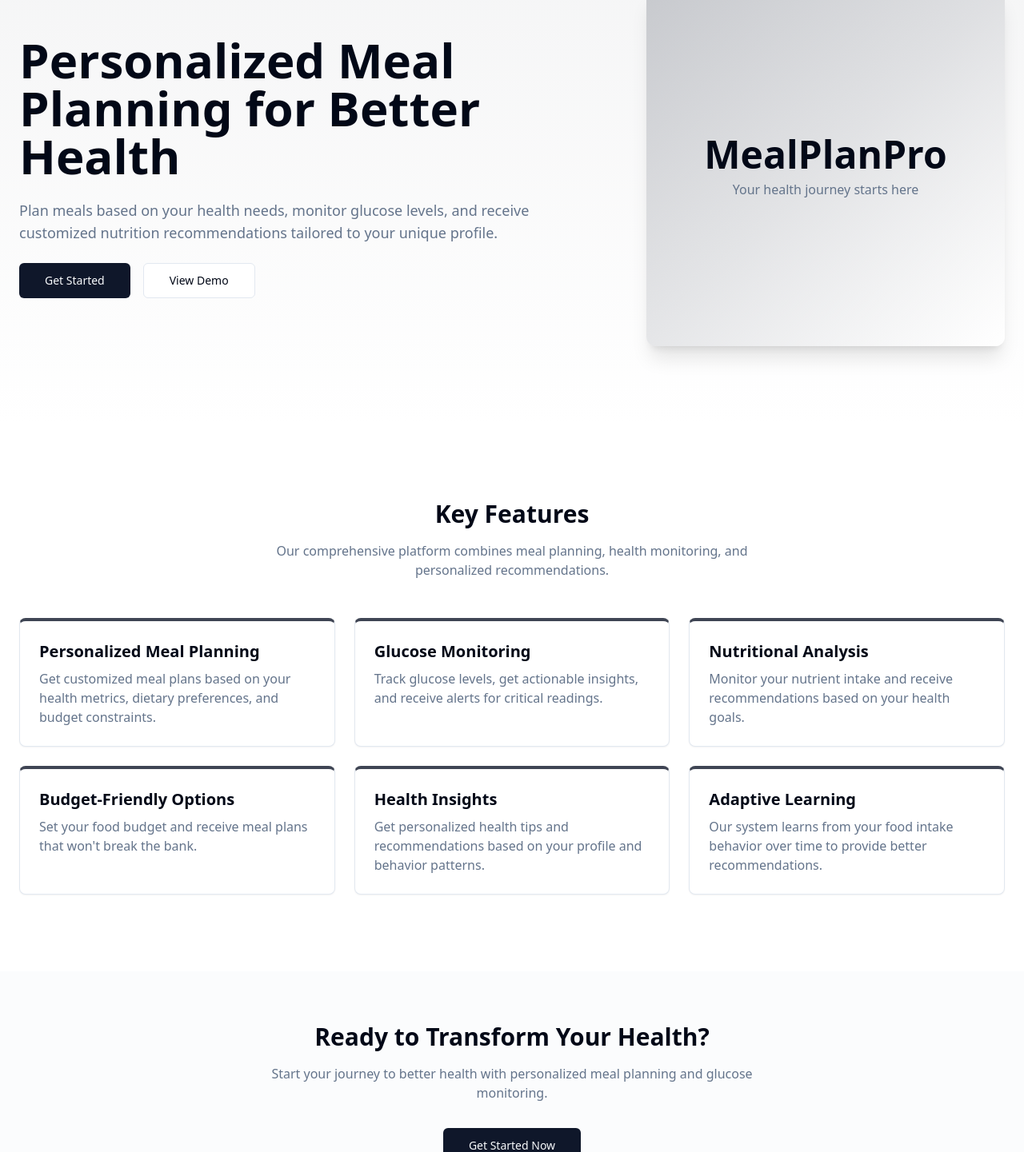
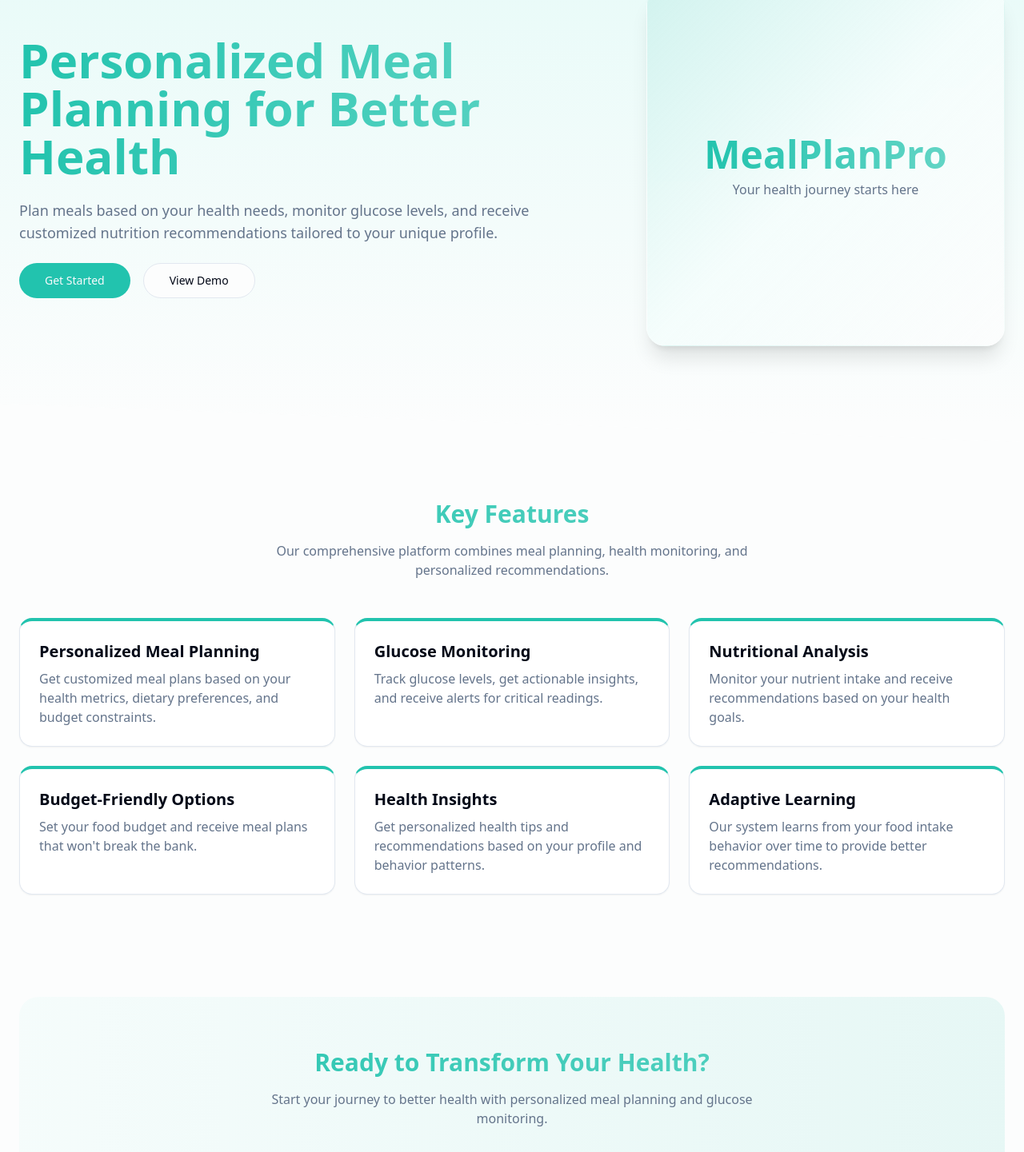
Before and after one commit to Jessic-asomugha/wonder-it-works, a React (Vite) app: page / in a window 1280 px wide. Shown: the part 143-1584 px from the top of the page at 80% size. Built offline with nearby package versions, Linux system fonts and the light colour scheme.

Commit message:
Refactor: Improve UI aesthetics
This commit refactors the UI to improve the overall aesthetics of the application.

```diff
--- a/src/index.css
+++ b/src/index.css
@@ -1,10 +1,11 @@
+
 @tailwind base;
 @tailwind components;
 @tailwind utilities;
 
 @layer base {
   :root {
-    --background: 0 0% 100%;
+    --background: 180 20% 99%;
     --foreground: 222.2 84% 4.9%;
 
     --card: 0 0% 100%;
@@ -13,7 +14,7 @@
     --popover: 0 0% 100%;
     --popover-foreground: 222.2 84% 4.9%;
 
-    --primary: 222.2 47.4% 11.2%;
+    --primary: 172 70% 45%;
     --primary-foreground: 210 40% 98%;
 
     --secondary: 210 40% 96.1%;
@@ -22,7 +23,7 @@
     --muted: 210 40% 96.1%;
     --muted-foreground: 215.4 16.3% 46.9%;
 
-    --accent: 210 40% 96.1%;
+    --accent: 172 70% 94%;
     --accent-foreground: 222.2 47.4% 11.2%;
 
     --destructive: 0 84.2% 60.2%;
@@ -30,25 +31,18 @@
 
     --border: 214.3 31.8% 91.4%;
     --input: 214.3 31.8% 91.4%;
-    --ring: 222.2 84% 4.9%;
+    --ring: 172 70% 45%;
 
-    --radius: 0.5rem;
+    --radius: 1rem;
 
-    --sidebar-background: 0 0% 98%;
-
+    --sidebar-background: 180 20% 99%;
     --sidebar-foreground: 240 5.3% 26.1%;
-
-    --sidebar-primary: 240 5.9% 10%;
-
+    --sidebar-primary: 172 70% 40%;
     --sidebar-primary-foreground: 0 0% 98%;
-
-    --sidebar-accent: 240 4.8% 95.9%;
-
+    --sidebar-accent: 172 70% 94%;
     --sidebar-accent-foreground: 240 5.9% 10%;
-
     --sidebar-border: 220 13% 91%;
-
-    --sidebar-ring: 217.2 91.2% 59.8%;
+    --sidebar-ring: 172 70% 45%;
   }
 
   .dark {
@@ -61,7 +55,7 @@
     --popover: 222.2 84% 4.9%;
     --popover-foreground: 210 40% 98%;
 
-    --primary: 210 40% 98%;
+    --primary: 172 70% 40%;
     --primary-foreground: 222.2 47.4% 11.2%;
 
     --secondary: 217.2 32.6% 17.5%;
@@ -70,7 +64,7 @@
     --muted: 217.2 32.6% 17.5%;
     --muted-foreground: 215 20.2% 65.1%;
 
-    --accent: 217.2 32.6% 17.5%;
+    --accent: 172 32.6% 17.5%;
     --accent-foreground: 210 40% 98%;
 
     --destructive: 0 62.8% 30.6%;
@@ -78,15 +72,16 @@
 
     --border: 217.2 32.6% 17.5%;
     --input: 217.2 32.6% 17.5%;
-    --ring: 212.7 26.8% 83.9%;
+    --ring: 172 70% 45%;
+
     --sidebar-background: 240 5.9% 10%;
     --sidebar-foreground: 240 4.8% 95.9%;
-    --sidebar-primary: 224.3 76.3% 48%;
+    --sidebar-primary: 172 70% 40%;
     --sidebar-primary-foreground: 0 0% 100%;
     --sidebar-accent: 240 3.7% 15.9%;
     --sidebar-accent-foreground: 240 4.8% 95.9%;
     --sidebar-border: 240 3.7% 15.9%;
-    --sidebar-ring: 217.2 91.2% 59.8%;
+    --sidebar-ring: 172 70% 45%;
   }
 }
 
@@ -97,5 +92,24 @@
 
   body {
     @apply bg-background text-foreground;
+    font-feature-settings: "ss01", "ss02", "cv01", "cv02", "cv03";
   }
 }
+
+@layer components {
+  .gradient-heading {
+    @apply bg-gradient-to-r from-primary to-primary/70 bg-clip-text text-transparent;
+  }
+
+  .feature-card {
+    @apply transition-all duration-300 hover:shadow-lg hover:shadow-primary/10 hover:-translate-y-1;
+  }
+
+  .glass-card {
+    @apply backdrop-blur-sm bg-white/90 dark:bg-black/70 shadow-xl border border-white/20 dark:border-white/10;
+  }
+
+  .dashboard-card {
+    @apply border-t-4 border-t-primary shadow-md hover:shadow-lg transition-shadow duration-200;
+  }
+}
--- a/src/pages/Index.tsx
+++ b/src/pages/Index.tsx
@@ -6,12 +6,12 @@ import { Card, CardContent } from "@/components/ui/card";
 const Index = () => {
   return (
     <div className="min-h-screen bg-background">
-      {/* Hero Section */}
-      <div className="relative bg-gradient-to-b from-primary/5 to-background pt-20 pb-16 md:pt-32 md:pb-24">
+      {/* Hero Section with enhanced design */}
+      <div className="relative bg-gradient-to-b from-accent to-background pt-20 pb-16 md:pt-32 md:pb-24">
         <div className="container max-w-7xl mx-auto px-6">
           <div className="flex flex-col md:flex-row items-center justify-between gap-12">
             <div className="flex-1 space-y-6 text-center md:text-left">
-              <h1 className="text-4xl md:text-5xl lg:text-6xl font-bold leading-tight">
+              <h1 className="text-4xl md:text-5xl lg:text-6xl font-bold leading-tight gradient-heading">
                 Personalized Meal Planning for Better Health
               </h1>
               <p className="text-lg text-muted-foreground max-w-2xl">
@@ -19,37 +19,40 @@ const Index = () => {
               </p>
               <div className="flex flex-col sm:flex-row gap-4 justify-center md:justify-start">
                 <Link to="/onboarding">
-                  <Button size="lg" className="w-full sm:w-auto">Get Started</Button>
+                  <Button size="lg" className="w-full sm:w-auto rounded-full font-medium">Get Started</Button>
                 </Link>
                 <Link to="/dashboard">
-                  <Button variant="outline" size="lg" className="w-full sm:w-auto">View Demo</Button>
+                  <Button variant="outline" size="lg" className="w-full sm:w-auto rounded-full font-medium">View Demo</Button>
                 </Link>
               </div>
             </div>
             <div className="flex-1 w-full max-w-md">
-              <div className="aspect-square rounded-xl bg-gradient-to-br from-primary/20 via-primary/10 to-background shadow-xl flex items-center justify-center p-6">
+              <div className="aspect-square rounded-3xl bg-gradient-to-br from-primary/20 via-accent/40 to-background shadow-xl glass-card flex items-center justify-center p-6">
                 <div className="text-center">
-                  <div className="text-5xl font-bold mb-2">MealPlanPro</div>
+                  <div className="text-5xl font-bold mb-2 gradient-heading">MealPlanPro</div>
                   <p className="text-muted-foreground">Your health journey starts here</p>
                 </div>
               </div>
             </div>
           </div>
         </div>
+
+        {/* Decorative elements */}
+        <div className="absolute -bottom-6 left-0 right-0 h-12 bg-background" style={{ clipPath: "polygon(0 0, 100% 100%, 100% 100%, 0% 100%)" }}></div>
       </div>
 
-      {/* Feature Section */}
-      <div className="py-12 md:py-24">
+      {/* Feature Section with enhanced cards */}
+      <div className="py-16 md:py-24">
         <div className="container max-w-7xl mx-auto px-6">
           <div className="text-center mb-12">
-            <h2 className="text-3xl font-bold mb-4">Key Features</h2>
+            <h2 className="text-3xl font-bold mb-4 gradient-heading">Key Features</h2>
             <p className="text-muted-foreground max-w-2xl mx-auto">
               Our comprehensive platform combines meal planning, health monitoring, and personalized recommendations.
             </p>
           </div>
 
           <div className="grid grid-cols-1 md:grid-cols-2 lg:grid-cols-3 gap-6">
-            <Card className="border-t-4 border-t-primary/80">
+            <Card className="feature-card border-t-4 border-t-primary">
               <CardContent className="pt-6">
                 <h3 className="text-xl font-semibold mb-2">Personalized Meal Planning</h3>
                 <p className="text-muted-foreground">
@@ -58,7 +61,7 @@ const Index = () => {
               </CardContent>
             </Card>
 
-            <Card className="border-t-4 border-t-primary/80">
+            <Card className="feature-card border-t-4 border-t-primary">
               <CardContent className="pt-6">
                 <h3 className="text-xl font-semibold mb-2">Glucose Monitoring</h3>
                 <p className="text-muted-foreground">
@@ -67,7 +70,7 @@ const Index = () => {
               </CardContent>
             </Card>
 
-            <Card className="border-t-4 border-t-primary/80">
+            <Card className="feature-card border-t-4 border-t-primary">
               <CardContent className="pt-6">
                 <h3 className="text-xl font-semibold mb-2">Nutritional Analysis</h3>
                 <p className="text-muted-foreground">
@@ -76,7 +79,7 @@ const Index = () => {
               </CardContent>
             </Card>
 
-            <Card className="border-t-4 border-t-primary/80">
+            <Card className="feature-card border-t-4 border-t-primary">
               <CardContent className="pt-6">
                 <h3 className="text-xl font-semibold mb-2">Budget-Friendly Options</h3>
                 <p className="text-muted-foreground">
@@ -85,7 +88,7 @@ const Index = () => {
               </CardContent>
             </Card>
 
-            <Card className="border-t-4 border-t-primary/80">
+            <Card className="feature-card border-t-4 border-t-primary">
               <CardContent className="pt-6">
                 <h3 className="text-xl font-semibold mb-2">Health Insights</h3>
                 <p className="text-muted-foreground">
@@ -94,7 +97,7 @@ const Index = () => {
               </CardContent>
             </Card>
 
-            <Card className="border-t-4 border-t-primary/80">
+            <Card className="feature-card border-t-4 border-t-primary">
               <CardContent className="pt-6">
                 <h3 className="text-xl font-semibold mb-2">Adaptive Learning</h3>
                 <p className="text-muted-foreground">
@@ -106,24 +109,24 @@ const Index = () => {
         </div>
       </div>
 
-      {/* CTA Section */}
-      <div className="bg-muted/30 py-16">
+      {/* CTA Section with more visual appeal */}
+      <div className="bg-gradient-to-r from-accent/30 to-primary/10 py-16 rounded-3xl mx-6 my-8">
         <div className="container max-w-7xl mx-auto px-6 text-center">
-          <h2 className="text-3xl font-bold mb-4">Ready to Transform Your Health?</h2>
+          <h2 className="text-3xl font-bold mb-4 gradient-heading">Ready to Transform Your Health?</h2>
           <p className="text-muted-foreground max-w-2xl mx-auto mb-8">
             Start your journey to better health with personalized meal planning and glucose monitoring.
           </p>
           <Link to="/onboarding">
-            <Button size="lg">Get Started Now</Button>
+            <Button size="lg" className="rounded-full font-medium px-8">Get Started Now</Button>
           </Link>
         </div>
       </div>
 
-      {/* Footer */}
-      <footer className="bg-card py-8">
+      {/* Footer with subtle gradient */}
+      <footer className="bg-card py-8 mt-8 border-t border-border">
         <div className="container max-w-7xl mx-auto px-6">
           <div className="flex flex-col md:flex-row justify-between items-center gap-6">
-            <div className="text-2xl font-bold">MealPlanPro</div>
+            <div className="text-2xl font-bold gradient-heading">MealPlanPro</div>
             <div className="text-sm text-muted-foreground">
               © 2025 MealPlanPro. All rights reserved.
             </div>
```
